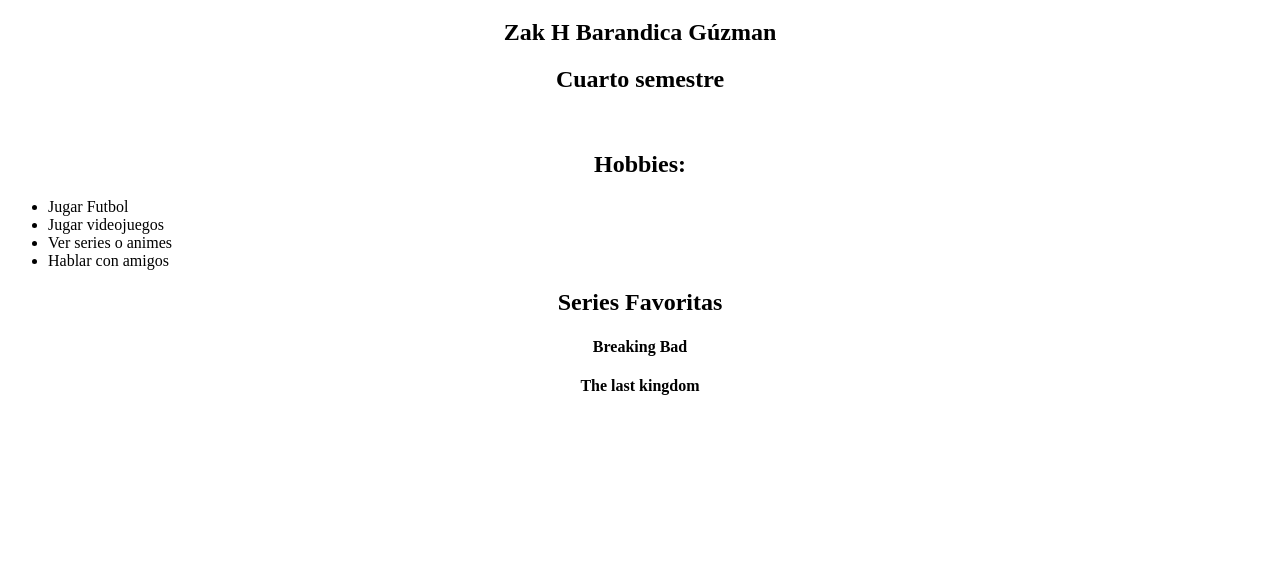
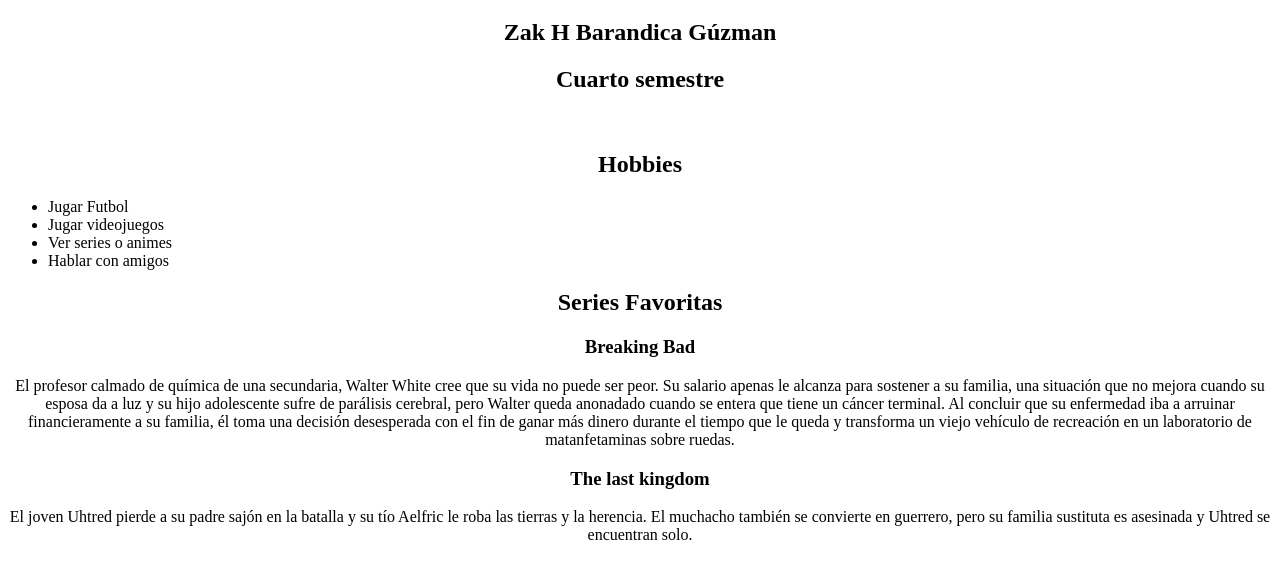
Before and after one commit to Zakhbarandica/Taller-BP, a plain HTML site: page index.html in a window 1280 px wide. Shown: the part 61-640 px from the top of the page. Drawn offline with Linux system fonts and the light colour scheme.

Commit message:
Reorganizacion y parrafos con la descripcion de las series (Decimo commit)

```diff
--- a/index.html
+++ b/index.html
@@ -10,7 +10,7 @@
             <h1>Sobre mi persona</h1>
             <h2>Zak H Barandica Gúzman</h2>
             <h2>Cuarto semestre</h2><br>
-            <h2>Hobbies:</h2>
+            <h2>Hobbies</h2>
         </div>
         <ul>
             <li>Jugar Futbol</li>
@@ -20,8 +20,14 @@
             </ul>
         <div align="center">
             <h2>Series Favoritas</h2>
-            <h4>Breaking Bad</h4>
-            <h4>The last kingdom</h4>
+            <h3>Breaking Bad</h3>
+            <p>
+                El profesor calmado de química de una secundaria, Walter White cree que su vida no puede ser peor. Su salario apenas le alcanza para sostener a su familia, una situación que no mejora cuando su esposa da a luz y su hijo adolescente sufre de parálisis cerebral, pero Walter queda anonadado cuando se entera que tiene un cáncer terminal. Al concluir que su enfermedad iba a arruinar financieramente a su familia, él toma una decisión desesperada con el fin de ganar más dinero durante el tiempo que le queda y transforma un viejo vehículo de recreación en un laboratorio de matanfetaminas sobre ruedas.
+            </p>
+            <h3>The last kingdom</h3>
+            <p>
+                El joven Uhtred pierde a su padre sajón en la batalla y su tío Aelfric le roba las tierras y la herencia. El muchacho también se convierte en guerrero, pero su familia sustituta es asesinada y Uhtred se encuentran solo.
+            </p>
         </div>
     </body>
 </html>
```
